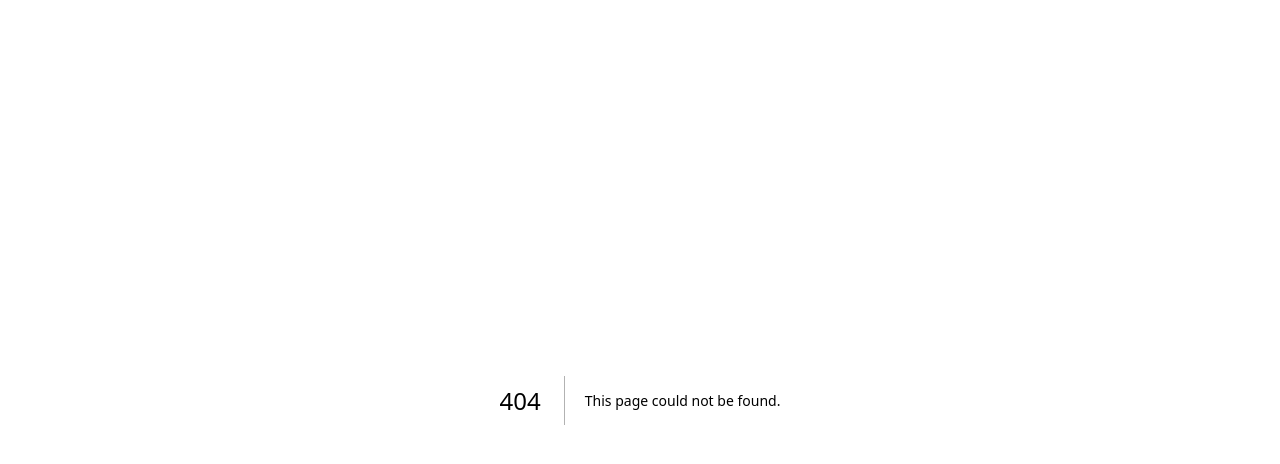
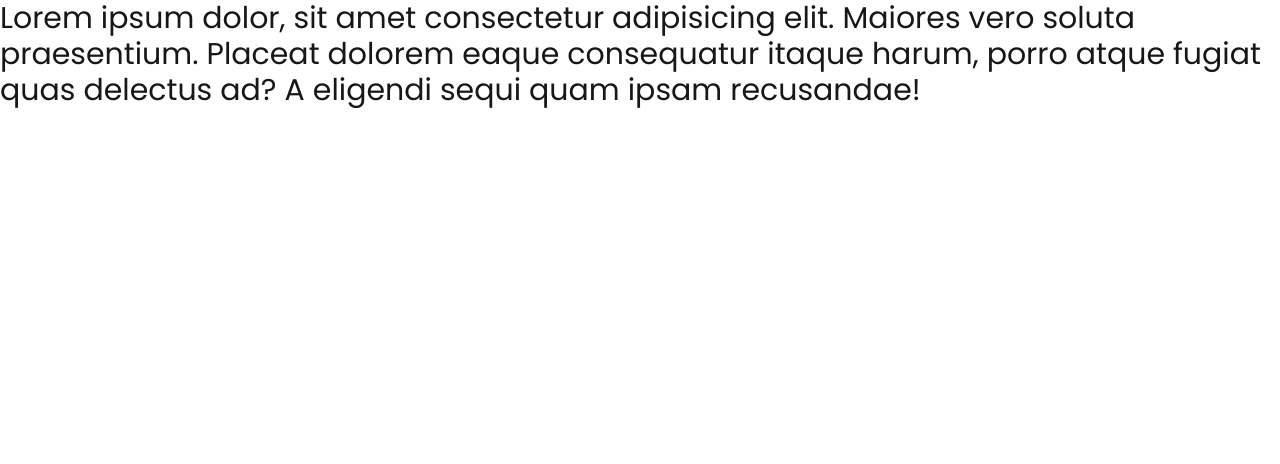
Before and after one commit to Emam-Bokhari/PH-Next.js-Module-02, a Next.js app: page /font in a window 1280 px wide. Before the commit this address had no page. Shown: the top 464 px of the page. Built offline with nearby package versions, Linux system fonts and the light colour scheme.

Commit message:
feat: implement font optiization

```diff
--- /dev/null
+++ b/src/app/font/page.js
@@ -0,0 +1,14 @@
+import { Fragment } from "react";
+
+export default function FontPage() {
+  return (
+    <Fragment>
+      <p className="text-3xl">
+        Lorem ipsum dolor, sit amet consectetur adipisicing elit. Maiores vero
+        soluta praesentium. Placeat dolorem eaque consequatur itaque harum,
+        porro atque fugiat quas delectus ad? A eligendi sequi quam ipsam
+        recusandae!
+      </p>
+    </Fragment>
+  );
+}
--- a/src/app/layout.js
+++ b/src/app/layout.js
@@ -1,29 +1,40 @@
-import { Geist, Geist_Mono } from "next/font/google";
+// import { Montserrat } from "next/font/google";
+// import { Inter } from "next/font/google";
+// import { Roboto } from "next/font/google";
+import { Poppins } from "next/font/google";
 import "./globals.css";
 
-const geistSans = Geist({
-  variable: "--font-geist-sans",
+// const inter = Inter({
+//   subsets: ["latin"],
+//   display: "swap",
+// });
+
+// const montserrat = Montserrat({
+//   subsets: ["latin"],
+//   display: "swap",
+// });
+
+// const roboto = Roboto({
+//   subsets: ["latin"],
+//   display: "swap",
+//   weight: "400",
+// });
+const poppins = Poppins({
   subsets: ["latin"],
-});
-
-const geistMono = Geist_Mono({
-  variable: "--font-geist-mono",
-  subsets: ["latin"],
+  display: "swap",
+  style: ["normal", "italic"],
+  weight: ["400", "500", "600"],
 });
 
 export const metadata = {
-  title: "Create Next App",
-  description: "Generated by create next app",
+  title: "PH-Next.js Module-02",
+  description: "Learning core concepts of next.js",
 };
 
 export default function RootLayout({ children }) {
   return (
     <html lang="en">
-      <body
-        className={`${geistSans.variable} ${geistMono.variable} antialiased`}
-      >
-        {children}
-      </body>
+      <body className={poppins.className}>{children}</body>
     </html>
   );
 }
```
Also changed, not shown: src/app/about/page.js (added).
